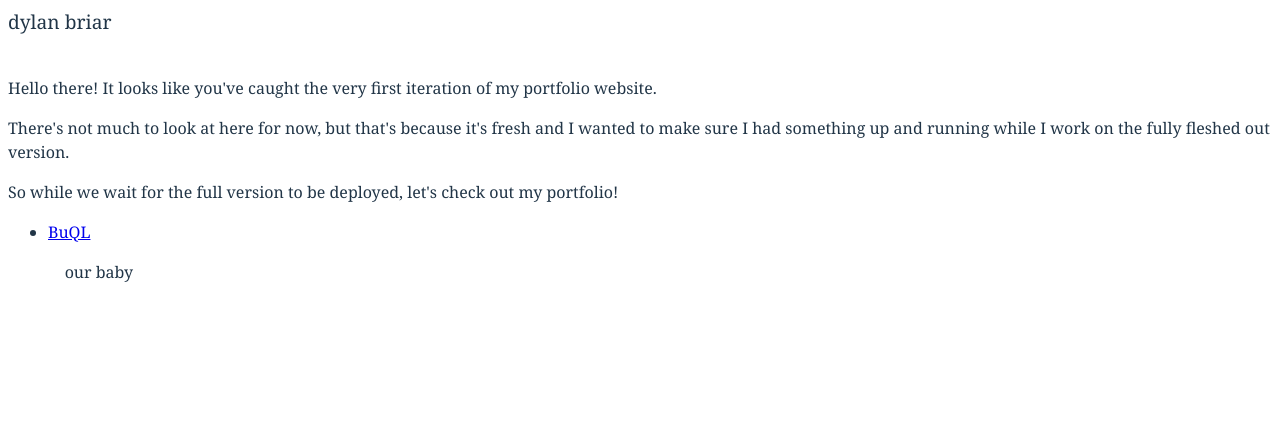
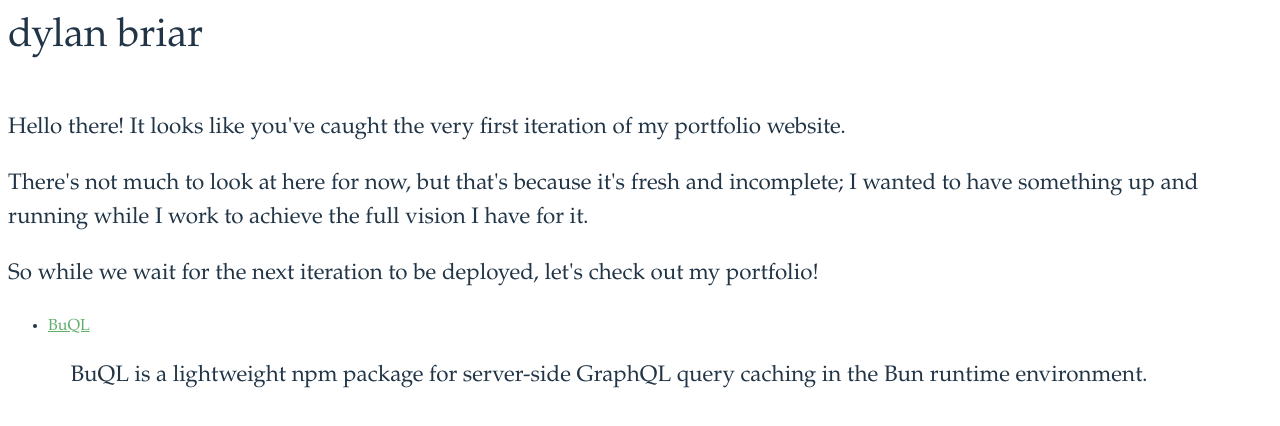
Before and after one commit to dylanbriar/Briar, a Vue app: page / in a window 1280 px wide. Shown: the top 426 px of the page. Built offline with nearby package versions, Linux system fonts and the light colour scheme.

Commit message:
changed colors font and added buql description

```diff
--- a/src/components/HelloWorld.vue
+++ b/src/components/HelloWorld.vue
@@ -2,6 +2,7 @@
 import { ref } from 'vue'
 
 const count = ref(false)
+
 </script>
 
 <template>
@@ -10,14 +11,14 @@ const count = ref(false)
   <div class="welc-statement">
     <br>
     <p>Hello there! It looks like you've caught the very first iteration of my portfolio website.</p>
-    <p>There's not much to look at here for now, but that's because it's fresh and I wanted to make sure I had something up and running while I work on the fully fleshed out version.</p>
-    <p>So while we wait for the full version to be deployed, let's check out my portfolio!</p>
+    <p>There's not much to look at here for now, but that's because it's fresh and incomplete; I wanted to have something up and running while I work to achieve the full vision I have for it.</p>
+    <p>So while we wait for the next iteration to be deployed, let's check out my portfolio!</p>
   </div>
   <div class="portfolio">
     <ul>
       <li>
         <a href="https://github.com/oslabs-beta/BuQL">BuQL</a>
-        <p>&nbsp;&nbsp;&nbsp;&nbsp;our baby</p>
+        <p class="portItemDesc">&nbsp;&nbsp;&nbsp;&nbsp;BuQL is a lightweight npm package for server-side GraphQL query caching in the Bun runtime environment. </p>
       </li>
     </ul>
   </div>
--- a/src/style.css
+++ b/src/style.css
@@ -1,11 +1,11 @@
 :root {
-  font-family:  Cambria, Cochin, Georgia, Times, 'Times New Roman', serif;
+  font-family: Garamond, Cambria, Cochin, Georgia, Times, 'Times New Roman', serif;
   line-height: 1.5;
   font-weight: 400;
 
   color-scheme: light dark;
   color: rgba(255, 255, 255, 0.87);
-  background-color: #242424;
+  background-color: #342f27;
 
   font-synthesis: none;
   text-rendering: optimizeLegibility;
@@ -24,11 +24,19 @@ h1 {
   display: flex;
   align-items: flex-start;
   justify-content: flex-start;
-  font-size: 1.2em;
+  font-size: 2.5em;
   /* font-style: italic; */
   font-weight: 100;
   line-height: 0.1;
 
+}
+
+p {
+  font-size: 1.4em;
+}
+
+a {
+  color: rgb(98, 174, 109)
 }
 
 button {
```
